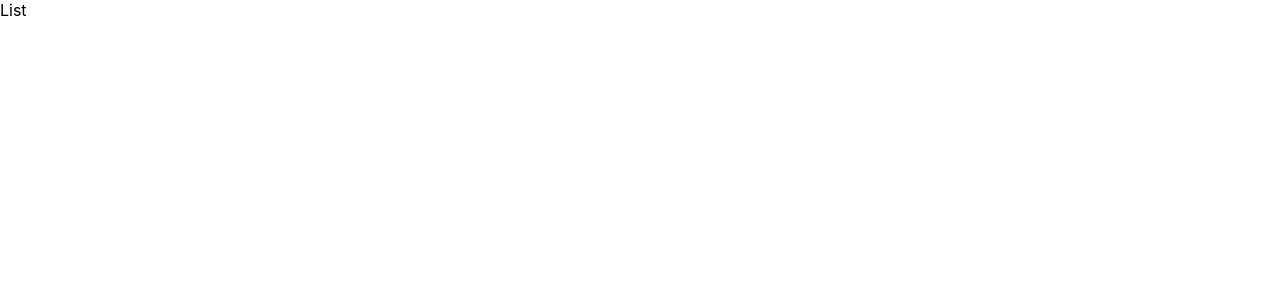
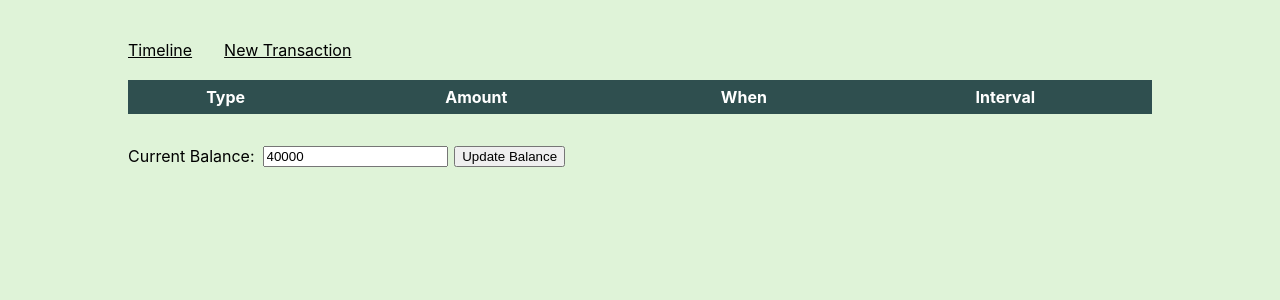
Before and after one commit to shamit6/get-there, a Next.js app: page /transactions in a window 1280 px wide. Shown: the top 300 px of the page. Built offline with nearby package versions, Linux system fonts and the light colour scheme.

Commit message:
transaction list and navigate

```diff
--- /dev/null
+++ b/pages/transactions/Transactions.module.scss
@@ -0,0 +1,62 @@
+.wrapper {
+  display: grid;
+  height: 100vh;
+  grid-template-rows: [col1-start] 5% [col2-start]  5% [col3-start] 1fr [col4-start] 20% [col5-start] 5% [col5-end];
+  grid-template-columns: [col1-start] 10% [col2-start]  auto [col3-start] 10% [col3-end];
+}
+
+.header {
+  grid-row-start: 2;
+  grid-column-start: 2;
+  a {
+    margin-right: 2em;
+  }
+}
+
+.content {
+  grid-column-start: 2;
+  grid-row-start: 3;
+}
+
+.footer {
+  grid-column-start: 2;
+  grid-row-start: 4;
+}
+
+.balancePanel {
+  margin-top: 2em;
+  display: flex;
+  * {
+    margin-right: 0.5em;
+  }
+}
+
+.transactionTable {
+  border-collapse: collapse;
+  width: 100%;
+  line-height: 2;
+
+  .tableHeader {
+    background-color: darkslategrey;
+    color: white;
+  }
+
+  .tableRow {
+    cursor: pointer;
+    text-align: center;
+
+    &:nth-of-type(even) {
+      background-color:lightgrey;
+      &:hover {
+        background: darken(lightgrey, 10%);
+      }
+    }
+
+    &:nth-of-type(odd) {
+      background-color:white;
+      &:hover {
+        background: darken(white, 10%);
+      }
+    }
+  }
+}
--- a/pages/transactions/index.tsx
+++ b/pages/transactions/index.tsx
@@ -1,5 +1,63 @@
+import { format } from 'date-fns';
+import Link from 'next/link'
+import { useRouter } from 'next/router';
+import { useEffect, useState } from 'react';
+import { getAllTransactions } from '../../utils/db';
+import { TransactionConfig } from '../../utils/types';
+import styles from './Transactions.module.scss';
 
 function List() {
-  return <div>List</div>
+  const [transactions, setTransactions] = useState<TransactionConfig[]>([]);
+  const router = useRouter();
+
+  useEffect(() => {
+    const allTransactions = getAllTransactions();
+
+    setTransactions(allTransactions);
+  }, []);
+
+  return (
+    <div className={styles.wrapper}>
+      <div className={styles.header}>
+        <Link href="/timeline">
+          <a>Timeline</a>
+        </Link>
+        <Link href="/transaction/new">
+          <a>New Transaction</a>
+        </Link>
+      </div>
+      <div className={styles.content}>
+        <table className={styles.transactionTable}>
+          <thead>
+            <tr className={styles.tableHeader}>
+              <th>Type</th>
+              <th>Amount</th>
+              <th>When</th>
+              <th>Interval</th>
+            </tr>
+          </thead>
+          <tbody>
+            {transactions.map(transaction => {
+              return (
+                <tr key={transaction.id} className={styles.tableRow} onClick={() => router.push(`/transactions/${transaction.id}`)}>
+                  <td>{transaction.type}</td>
+                  <td>{transaction.amount}</td>
+                  <td>{format(transaction.date, 'dd/MM/yyyy')}</td>
+                  <td>{transaction.interval && `every ${transaction.interval.amount} ${transaction.interval.timePeriod}`}</td>
+                </tr>
+              )
+            })}
+          </tbody>
+        </table>
+        <div className={styles.balancePanel}>
+          <span>
+            Current Balance:
+          </span>
+          <input value={40000}/>
+          <button>Update Balance</button>
+        </div>
+      </div>
+    </div>
+  )
 }
 export default List
--- a/pages/transactions/new/index.tsx
+++ b/pages/transactions/new/index.tsx
@@ -1,8 +1,6 @@
 import Form from '../Form';
 
 function New() {
-  console.log('sssss');
-
   return <Form />
 }
 export default New
--- a/styles/globals.css
+++ b/styles/globals.css
@@ -4,11 +4,12 @@ body {
   margin: 0;
   font-family: -apple-system, BlinkMacSystemFont, Segoe UI, Roboto, Oxygen,
     Ubuntu, Cantarell, Fira Sans, Droid Sans, Helvetica Neue, sans-serif;
+  background-color: #dff3d8;
 }
 
 a {
   color: inherit;
-  text-decoration: none;
+  /* text-decoration: none; */
 }
 
 * {
--- a/utils/db.ts
+++ b/utils/db.ts
@@ -2,8 +2,6 @@ import type {TransactionConfig} from './types'
 
 function serialize(transactions: TransactionConfig[]) {
   const serializedList = transactions.map(transaction => {
-    console.log('ser', transaction);
-
     const {date, interval, ...rest} = transaction;
     const serialized = {...rest, date: transaction.date.getTime()};
 
@@ -20,8 +18,6 @@ function serialize(transactions: TransactionConfig[]) {
 
 function diserialize(transactions: string) {
   const diserializedList = JSON.parse(transactions);
-  console.log('diserializedList', diserializedList);
-  // return [];
   //@ts-ignore
   return diserializedList.map(transaction => {
     const {date, interval, amount, ...rest} = transaction;
@@ -50,3 +46,6 @@ export function createOrUpdateTransaction(transaction: TransactionConfig){
 export function getAllTransactions(){
   return diserialize(localStorage.getItem('transactions') || '[]') as Array<TransactionConfig>;
 }
+export function getTransactionById(id: number){
+  return getAllTransactions().find((({id: _id})=> _id === id))
+}
--- a/utils/transactionsCalculator.ts
+++ b/utils/transactionsCalculator.ts
@@ -26,7 +26,7 @@ function generateTransactionConfigOccurances(transactionConfig: TransactionConfi
 
   while (!isAfter(currentDate, generateUntilDate)) {
     currentDate = getNextIntervalTime(currentDate, interval!.amount);
-    transactionOccurances.push({amount, type, date});
+    transactionOccurances.push({amount, type, date: currentDate});
   }
 
   return transactionOccurances;
```
Also changed, not shown: pages/timeline/index.tsx (+7 -6 lines), pages/transactions/Form.tsx (+6 -8 lines), pages/transactions/[id].tsx (+14 -1 lines).
